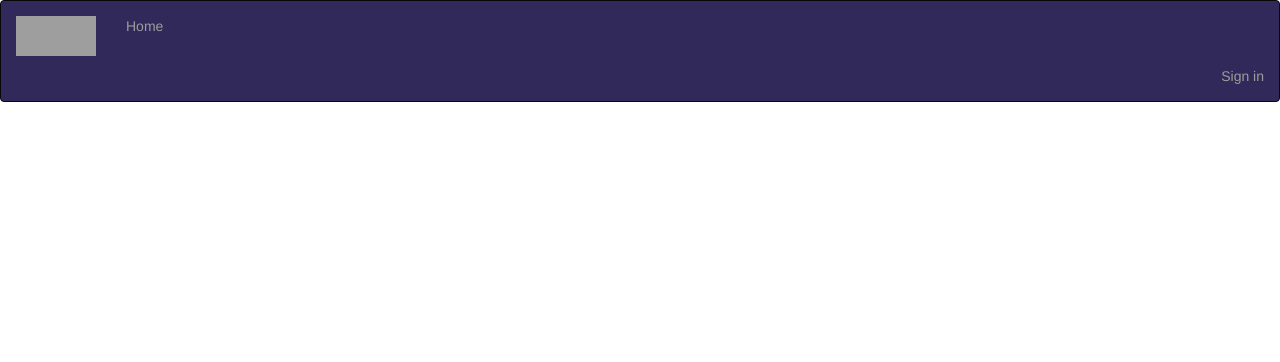
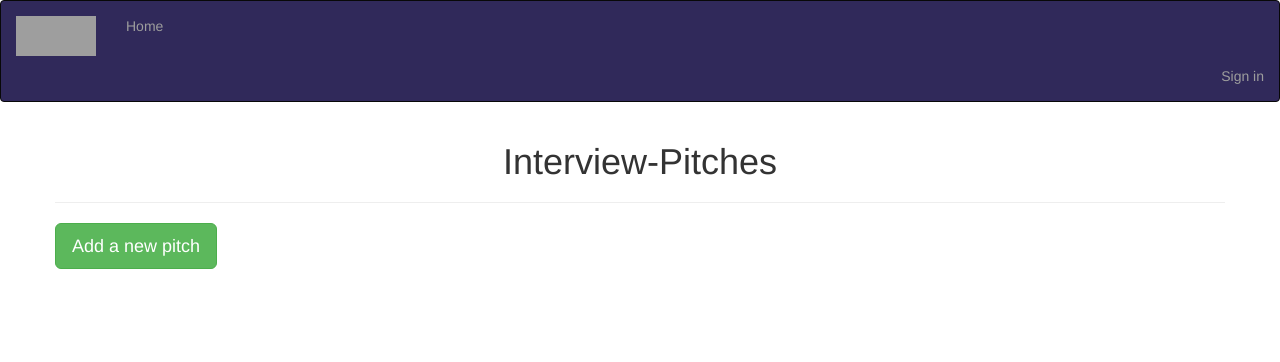
Before and after one commit to Jeffmusa/PITCH-POOL, a Flask app: page /interview in a window 1280 px wide. Shown: the top 362 px of the page. Run offline with Flask 2, Linux system fonts and the light colour scheme; tables that the repository leaves empty hold one stand-in row (values such as "Sample post"); some libraries are stand-ins or nearby versions; grey boxes are pictures that could not be loaded.

Commit message:
categories displayed

```diff
--- a/app/main/views.py
+++ b/app/main/views.py
@@ -17,7 +17,9 @@
     '''
     title = 'PITCH PERFECT'
 
-    return render_template('index.html', title = title )
+    index=Pitch.query.all()
+
+    return render_template('index.html', title = title, index = index )
 
 @main.route('/new_pitch', methods = ['GET','POST'])
 @login_required
@@ -33,19 +35,19 @@
 
 def product():
 
-    prodo=Pitch.query.filter_by(category="product").all()
+    product_pitches=Pitch.query.filter_by(category="product")
 
-    pitches=Pitch.query.all()
 
-    return render_template('product.html', prodo = prodo )
+
+    return render_template('product.html', product_pitches = product_pitches )
 
 @main.route('/interview', methods = ['GET','POST'])
 
 def interview():
 
-    inter=Pitch.query.filter_by(category="interview")
+    interview_pitches=Pitch.query.filter_by(category="interview")
 
-    return render_template('interview.html')
+    return render_template('interview.html', interview_pitches = interview_pitches)
 
 
 
@@ -53,17 +55,17 @@
 
 def promotion():
 
-    promo=Pitch.query.filter_by(category="promotion").all()
+    promotion_pitches=Pitch.query.filter_by(category="promotion")
 
-    return render_template('promotion.html', promo=promo)
+    return render_template('promotion.html', promotion_pitches = promotion_pitches)
 
 @main.route('/pitch', methods = ['GET','POST'])
 
 def pitch():
 
-    pitches=Pitch.query.all()
+    pitches_interview=Pitch.query.filter_by(category="pitch")
 
-    return render_template('pitch.html',pitches=pitches)
+    return render_template('pitch.html',pitches_interview=pitches_interview)
 
 
 @main.route('/user/<uname>')
--- a/app/templates/interview.html
+++ b/app/templates/interview.html
@@ -1,8 +1,42 @@
-{% extends 'base.html'%} {% import 'macros.html' as macro%}{% import "bootstrap/wtf.html" as wtf %}
+{% extends 'base.html'%}
+{% import "bootstrap/wtf.html" as wtf %}
 {% block content %}
-<!-- <div class="panel panel-success panel-heading"><a href="/pitch" style="padding-left: 10px; ">PICK UP</a></div>
-<div class="panel panel-success panel-heading"><a href="/product" style="padding-left: 10px; ">PRODUCT</a></div>
-<div class="panel panel-success panel-heading"><a href="/interview" style="padding-left: 10px; ">INTERVIEW</a></div>
-<div class="panel panel-success panel-heading"><a href="/promotion" style="padding-left: 10px; ">PROMOTION</a></div> -->
+<div class="container">
+<div class="row">
 
-{% endblock %}
+        <h1 class="text-center">Interview-Pitches</h1>
+        <hr>
+
+        {% if interview_pitches %}
+
+        {% for pitch in interview_pitches %}
+                <div class="panel panel-success panel-heading">
+                        <ol>
+                    <p>{{pitch.body}}</p>
+                    <p>By:{{pitch.post}}</p>
+                    <p>{{pitch.date_posted}}</p>
+
+                </ol>
+                </div>
+
+
+
+           {% endfor %}
+           <a class="btn btn-success btn-lg text-center" href="/new_pitch"> Add a new pitch</a>
+
+        {% else%}
+            <h3 class="text-center">No pitches yet</h3>
+
+
+            <a class="btn btn-success btn-lg text-center" href="/new_pitch"> Add a new pitch</a>
+        {% endif %}
+
+    </div>
+
+
+
+
+
+</div>
+
+{% endblock%}
--- a/app/templates/pitch.html
+++ b/app/templates/pitch.html
@@ -7,9 +7,9 @@
         <h1 class="text-center">Pick up pitches</h1>
         <hr>
 
-        {% if pitches %}
+        {% if pitches_interview %}
 
-           {% for pitch in pitches %}
+           {% for pitch in pitches_interview %}
 
                 <div class="panel panel-success panel-heading">
                         <ol>
```
Also changed, not shown: app/templates/index.html (+23 -1 lines), app/templates/product.html (+5 -5 lines), app/templates/promotion.html (+41 -3 lines).
